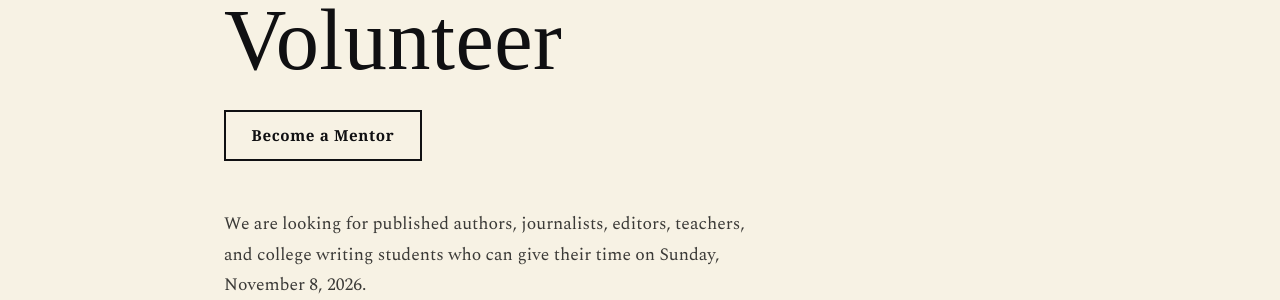
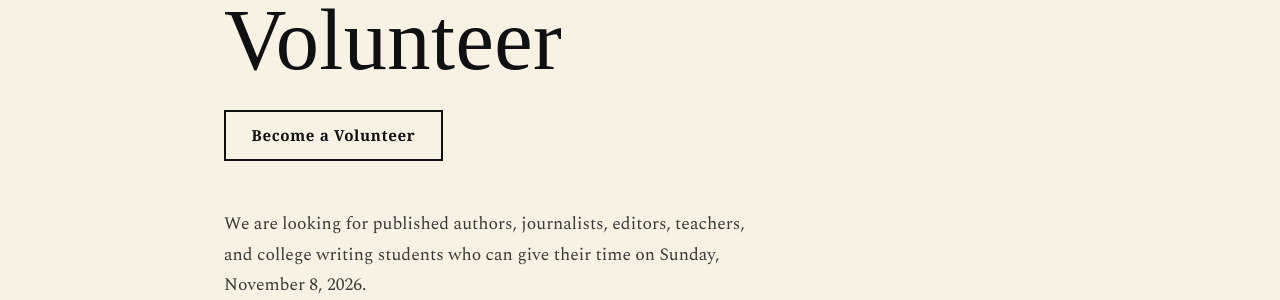
Before and after one commit to Writer-s-Hook/Website, a Jekyll site: the page built from volunteer.md, in a window 1280 px wide and 1240 px high. Shown: the part 208-508 px from the top of the window. Built offline with Jekyll 4.4.1, drawn with Linux system fonts in a browser that asks for light colours; some web fonts are replaced.

Commit message:
Volunteer page: rename the button to match the page
"Become a Mentor" becomes "Become a Volunteer", and the email subject follows.

Co-Authored-By: Claude Opus 5 <noreply@anthropic.com>

```diff
--- a/volunteer.md
+++ b/volunteer.md
@@ -5,8 +5,8 @@ permalink: "/volunteer/"
 eyebrow: Volunteer
 headline: Volunteer
 actions:
-  - label: "Become a Mentor"
-    mailto_subject: "Mentoring at Writer's Hook"
+  - label: "Become a Volunteer"
+    mailto_subject: "Volunteering at Writer's Hook"
     style: "btn-ghost"
 description: >-
   Writer's Hook is looking for authors, journalists, editors, teachers and college
```
